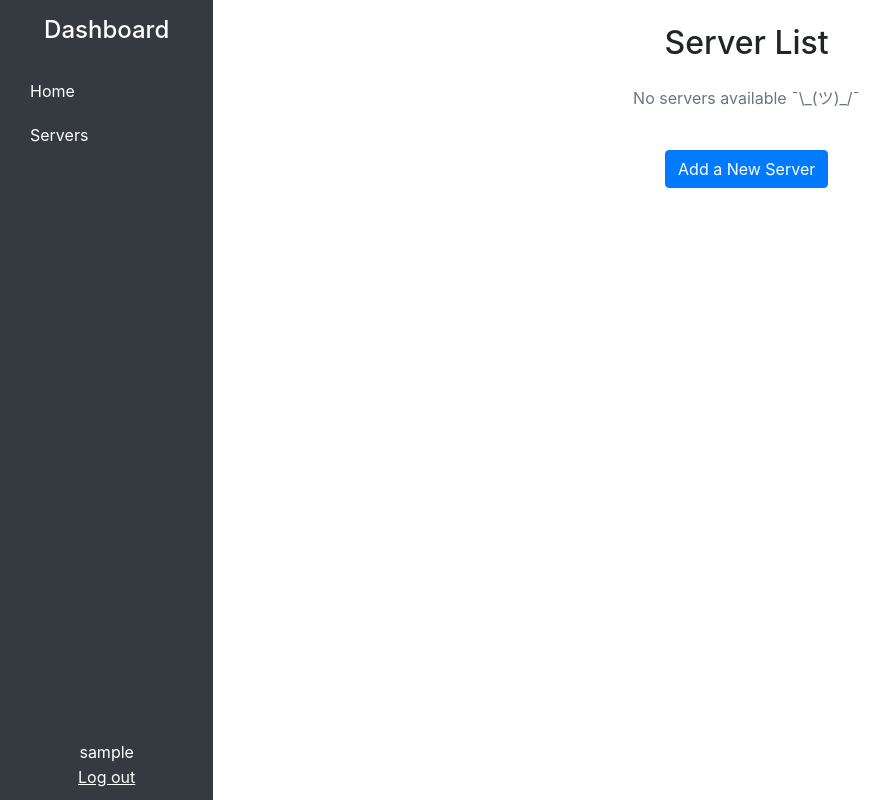
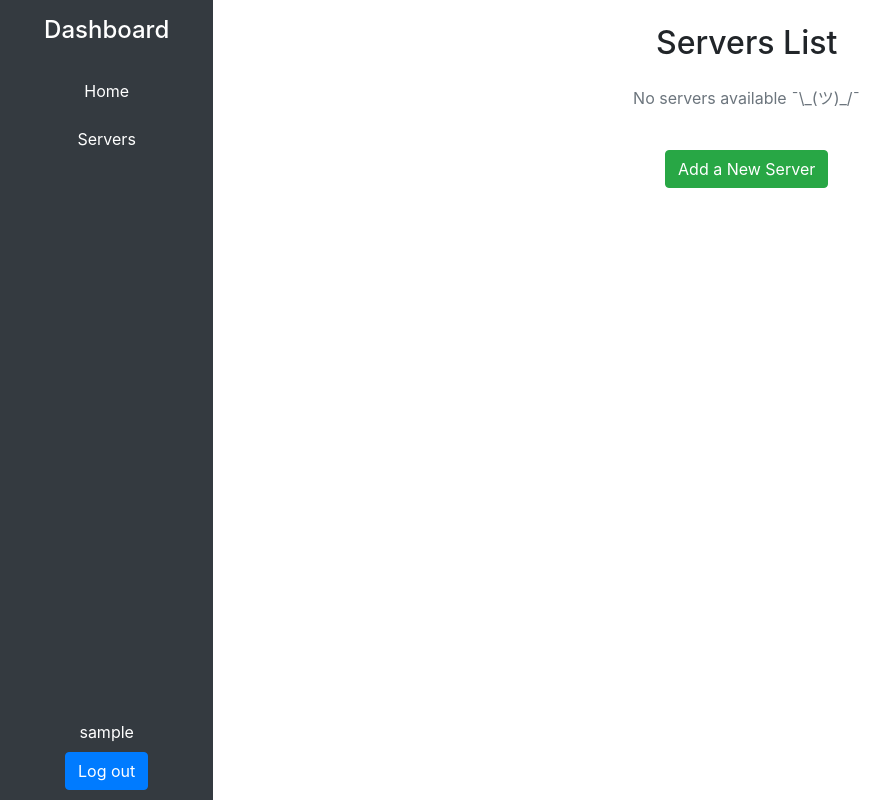
Before and after one commit to M1sterZag/Servers_Dashboard, a Django app: page /servers/ in a window 1280 px wide. Shown: the whole page, without its empty margins (0-890 px from the left). Run offline with Django 5.2, Linux system fonts and the light colour scheme; the visitor is signed in with stand-in values (Sample User, id 1); data that the repository does not hold is empty; some libraries are stand-ins or nearby versions.

Commit message:
change styles + model/form for servers

```diff
--- a/cards/models.py
+++ b/cards/models.py
@@ -5,9 +5,9 @@ from django.contrib.auth.models import User
 # Create your models here.
 class Card(models.Model):
     name = models.CharField(max_length=255)
-    is_online = models.BooleanField()
+    is_online = models.BooleanField(default=False)
     ip = models.GenericIPAddressField()
-    up_date_time = models.DateTimeField()
+    up_date_time = models.DateTimeField(auto_now_add=True)
     port = models.PositiveIntegerField(default=80)
     login = models.CharField(max_length=255)
     password = models.TextField()
--- a/cards/templates/cards/base.html
+++ b/cards/templates/cards/base.html
@@ -26,13 +26,6 @@
         .sidebar .username {
             padding: 10px 15px;
         }
-        .logout-btn {
-            background: none;
-            border: none;
-            color: white;
-            text-decoration: underline;
-            cursor: pointer;
-        }
     </style>
 </head>
 <body>
@@ -42,19 +35,19 @@
             <nav class="col-2 sidebar">
                 <div>
                     <h4 class="text-center py-3">Dashboard</h4>
-                    <a href="{% url 'cards:index' %}">Home</a>
-                    <a href="{% url 'cards:servers' %}">Servers</a>
+                    <a class="text-center mb-1" href="{% url 'cards:index' %}">Home</a>
+                    <a class="text-center" href="{% url 'cards:servers' %}">Servers</a>
                 </div>
                 <div class="username text-center">
                     {% if user.is_authenticated %}
                         {{ user.username }}
-                        <form id="logout-form" action="{% url 'users:logout' %}" method="POST" class="text-center">
+                        <form id="logout-form" action="{% url 'users:logout' %}" method="POST" class="text-center mt-2">
                             {% csrf_token %}
-                            <button type="submit" class="logout-btn">Log out</button>
+                            <button type="submit" class="btn btn-primary">Log out</button>
                         </form>
                     {% else %}
-                        <a href="{% url 'users:register' %}">Register</a> -
-                        <a href="{% url 'users:login' %}">Log in</a>
+                        <a class="btn btn-primary mb-2" href="{% url 'users:register' %}">Register</a>
+                        <a class="btn btn-primary" href="{% url 'users:login' %}">Log in</a>
                     {% endif %}
                 </div>
             </nav>
--- a/cards/templates/cards/servers.html
+++ b/cards/templates/cards/servers.html
@@ -2,7 +2,7 @@
 
 {% block content %}
     <div class="container py-4">
-        <h2 class="mb-4 text-center">Server List</h2>
+        <h2 class="mb-4 text-center">Servers List</h2>
 
         <div class="row">
             {% for server in servers %}
@@ -11,6 +11,7 @@
                         <div class="card-body">
                             <h5 class="card-title">{{ server.name }}</h5>
                             <p class="card-text"><strong>IP Address:</strong> {{ server.ip }}</p>
+                            <p class="card-text"><strong>Port:</strong> {{ server.port }}</p>
                             <p class="card-text"><strong>Last Updated:</strong> {{ server.up_date_time }}</p>
                             <div class="d-flex align-items-center mb-3">
                                 <span class="status-indicator
@@ -18,7 +19,7 @@
                                 </span>
                                 <span>{{ server.is_online|yesno:"Online,Offline" }}</span>
                             </div>
-                            <a href="{% url 'cards:edit_server' server.id %}" class="btn btn-sm btn-warning">Edit</a>
+                            <a href="{% url 'cards:edit_server' server.id %}" class="btn btn-sm btn-primary">Edit</a>
                             <a href="{% url 'cards:delete_server' server.id %}" class="btn btn-sm btn-danger">Delete</a>
                         </div>
                     </div>
@@ -31,7 +32,7 @@
         </div>
 
         <div class="text-center mt-4">
-            <a href="{% url 'cards:new_server' %}" class="btn btn-primary">Add a New Server</a>
+            <a href="{% url 'cards:new_server' %}" class="btn btn-success">Add a New Server</a>
         </div>
     </div>
 
```
Also changed, not shown: cards/forms.py (+7 -1 lines), cards/migrations/0005_alter_card_is_online_alter_card_up_date_time.py (added).
